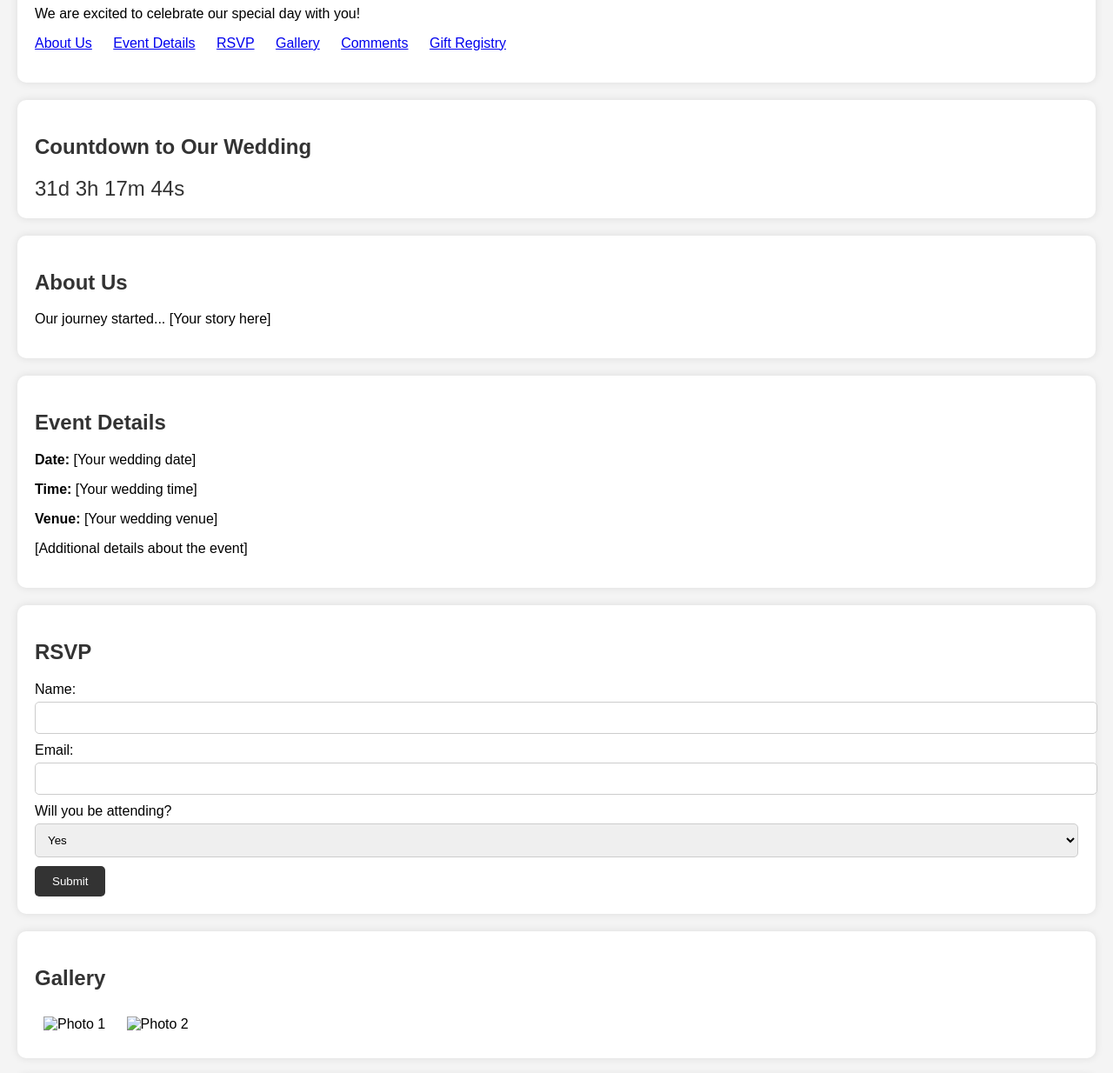
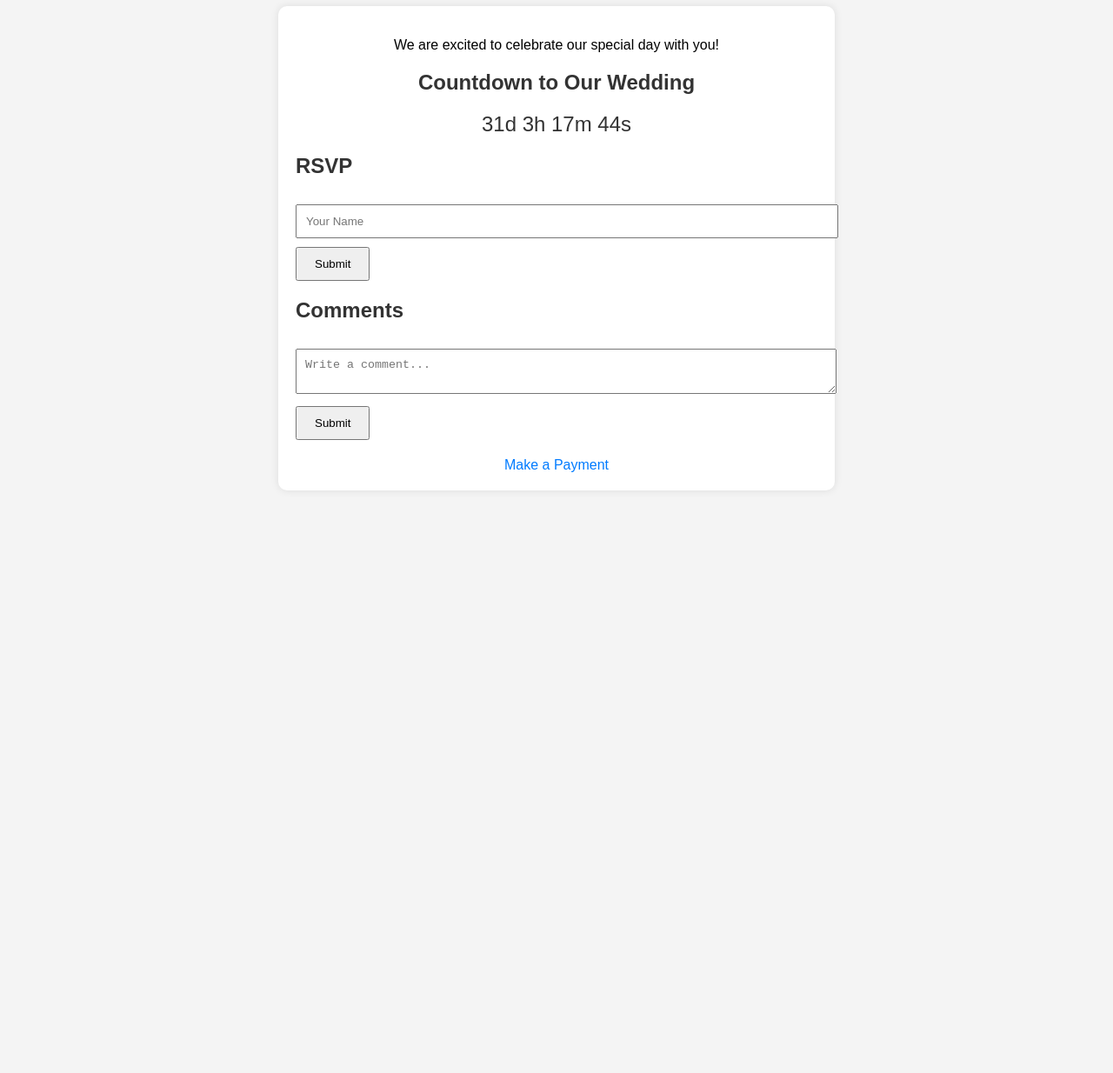
Before and after one commit to Mibu28/Mibu28.github.io, a plain HTML site: page index.html in a window 1280 px wide. Shown: the part 101-1335 px from the top of the page at 87% size. After the commit the page ends 800 px from the top, so only its background shows below. Drawn offline with Linux system fonts and the light colour scheme.

Commit message:
index.html

```diff
--- a/index.html
+++ b/index.html
@@ -4,185 +4,105 @@
     <meta charset="UTF-8">
     <meta name="viewport" content="width=device-width, initial-scale=1.0">
     <title>Wedding Invitation</title>
-    <link rel="stylesheet" href="styles.css"> <!-- Link to an external CSS file -->
     <style>
         body {
             font-family: Arial, sans-serif;
-            margin: 0;
-            padding: 0;
-            background: #f4f4f4;
+            text-align: center;
+            background-color: #f4f4f4;
+            padding: 20px;
         }
-        nav ul {
-            list-style-type: none;
-            padding: 0;
-        }
-        nav ul li {
-            display: inline;
-            margin-right: 20px;
-        }
-        section {
+        .container {
+            background: #fff;
             padding: 20px;
-            margin: 20px;
-            background: #fff;
             border-radius: 10px;
             box-shadow: 0 0 10px rgba(0, 0, 0, 0.1);
+            margin: 20px auto;
+            max-width: 600px;
         }
         h1, h2 {
             color: #333;
-        }
-        .photo-gallery img {
-            width: 200px;
-            height: 150px;
-            margin: 10px;
-        }
-        form label {
-            display: block;
-            margin-top: 10px;
-        }
-        form input, form select, form textarea {
-            width: 100%;
-            padding: 10px;
-            margin-top: 5px;
-            border: 1px solid #ccc;
-            border-radius: 5px;
-        }
-        form button {
-            margin-top: 10px;
-            padding: 10px 20px;
-            background: #333;
-            color: #fff;
-            border: none;
-            border-radius: 5px;
-            cursor: pointer;
         }
         #countdown {
             font-size: 24px;
             color: #333;
         }
+        .comments, .rsvp {
+            margin-top: 20px;
+            text-align: left;
+        }
+        .comment-box, .rsvp-box {
+            width: 100%;
+            padding: 10px;
+            margin-top: 10px;
+        }
+        .comment-button, .rsvp-button {
+            padding: 10px 20px;
+            margin-top: 10px;
+        }
+        .payment-link {
+            display: block;
+            margin-top: 20px;
+            color: #007bff;
+            text-decoration: none;
+        }
     </style>
 </head>
 <body>
-    <!-- Home Page -->
-    <section id="home">
-        <h1>Welcome to Our Wedding</h1>
+    <h1>Welcome to Our Wedding</h1>
+    <div class="container">
         <p>We are excited to celebrate our special day with you!</p>
-        <nav>
-            <ul>
-                <li><a href="#about">About Us</a></li>
-                <li><a href="#details">Event Details</a></li>
-                <li><a href="#rsvp">RSVP</a></li>
-                <li><a href="#gallery">Gallery</a></li>
-                <li><a href="#comments">Comments</a></li>
-                <li><a href="#gifts">Gift Registry</a></li>
-            </ul>
-        </nav>
-    </section>
-
-    <!-- Countdown Timer -->
-    <section id="countdown-timer">
         <h2>Countdown to Our Wedding</h2>
         <div id="countdown"></div>
-    </section>
 
-    <!-- About Us Section -->
-    <section id="about">
-        <h2>About Us</h2>
-        <p>Our journey started... [Your story here]</p>
-    </section>
+        <div class="rsvp">
+            <h2>RSVP</h2>
+            <input type="text" id="rsvp-name" class="rsvp-box" placeholder="Your Name">
+            <button class="rsvp-button" onclick="submitRSVP()">Submit</button>
+        </div>
 
-    <!-- Event Details Section -->
-    <section id="details">
-        <h2>Event Details</h2>
-        <p><strong>Date:</strong> [Your wedding date]</p>
-        <p><strong>Time:</strong> [Your wedding time]</p>
-        <p><strong>Venue:</strong> [Your wedding venue]</p>
-        <p>[Additional details about the event]</p>
-    </section>
+        <div class="comments">
+            <h2>Comments</h2>
+            <textarea id="comment-box" class="comment-box" placeholder="Write a comment..."></textarea>
+            <button class="comment-button" onclick="submitComment()">Submit</button>
+            <div id="comments-list"></div>
+        </div>
 
-    <!-- RSVP Section -->
-    <section id="rsvp">
-        <h2>RSVP</h2>
-        <form action="submit_rsvp.php" method="post">
-            <label for="name">Name:</label>
-            <input type="text" id="name" name="name" required><br>
-            <label for="email">Email:</label>
-            <input type="email" id="email" name="email" required><br>
-            <label for="attending">Will you be attending?</label>
-            <select id="attending" name="attending" required>
-                <option value="yes">Yes</option>
-                <option value="no">No</option>
-            </select><br>
-            <button type="submit">Submit</button>
-        </form>
-    </section>
+        <a href="https://your-payment-link.com" class="payment-link">Make a Payment</a>
+    </div>
 
-    <!-- Gallery Section -->
-    <section id="gallery">
-        <h2>Gallery</h2>
-        <div class="photo-gallery">
-            <!-- Add your photos here -->
-            <img src="photo1.jpg" alt="Photo 1">
-            <img src="photo2.jpg" alt="Photo 2">
-            <!-- More photos -->
-        </div>
-    </section>
-
-    <!-- Comments Section -->
-    <section id="comments">
-        <h2>Comments</h2>
-        <form action="submit_comment.php" method="post">
-            <label for="comment-name">Name:</label>
-            <input type="text" id="comment-name" name="comment-name" required><br>
-            <label for="comment-text">Comment:</label>
-            <textarea id="comment-text" name="comment-text" required></textarea><br>
-            <button type="submit">Submit</button>
-        </form>
-        <div class="comment-list">
-            <!-- Display comments here -->
-            <!-- Example comment -->
-            <div class="comment">
-                <p><strong>Guest Name:</strong> Best wishes!</p>
-            </div>
-        </div>
-    </section>
-
-    <!-- Gift Registry Section -->
-    <section id="gifts">
-        <h2>Gift Registry</h2>
-        <p>Your presence at our wedding is the greatest gift of all. However, if you wish to contribute to our future together, we have set up a wedding fund.</p>
-        <p><strong>Contribution Link:</strong> <a href="https://www.paypal.com/your-link" target="_blank">Click here to contribute via PayPal</a></p>
-        <!-- You can add more links or information here -->
-    </section>
-
-    <!-- JavaScript for Countdown Timer -->
     <script>
-        // Set the date we're counting down to
         var countDownDate = new Date("Jun 30, 2024 15:00:00").getTime();
-
-        // Update the count down every 1 second
         var x = setInterval(function() {
-            // Get today's date and time
             var now = new Date().getTime();
-
-            // Find the distance between now and the count down date
             var distance = countDownDate - now;
-
-            // Time calculations for days, hours, minutes and seconds
             var days = Math.floor(distance / (1000 * 60 * 60 * 24));
             var hours = Math.floor((distance % (1000 * 60 * 60 * 24)) / (1000 * 60 * 60));
             var minutes = Math.floor((distance % (1000 * 60 * 60)) / (1000 * 60));
             var seconds = Math.floor((distance % (1000 * 60)) / 1000);
-
-            // Display the result in the element with id="countdown"
             document.getElementById("countdown").innerHTML = days + "d " + hours + "h "
             + minutes + "m " + seconds + "s ";
-
-            // If the count down is over, write some text
             if (distance < 0) {
                 clearInterval(x);
-                document.getElementById("countdown").innerHTML = "EXPIRED";
+                document.getElementById("countdown").innerHTML = "The wedding has started!";
             }
         }, 1000);
+
+        function submitComment() {
+            var commentBox = document.getElementById('comment-box');
+            var comment = commentBox.value;
+            var commentsList = document.getElementById('comments-list');
+            var newComment = document.createElement('div');
+            newComment.textContent = comment;
+            commentsList.appendChild(newComment);
+            commentBox.value = '';
+        }
+
+        function submitRSVP() {
+            var rsvpBox = document.getElementById('rsvp-name');
+            var name = rsvpBox.value;
+            alert(name + ', thank you for your RSVP!');
+            rsvpBox.value = '';
+        }
     </script>
 </body>
 </html>
```
